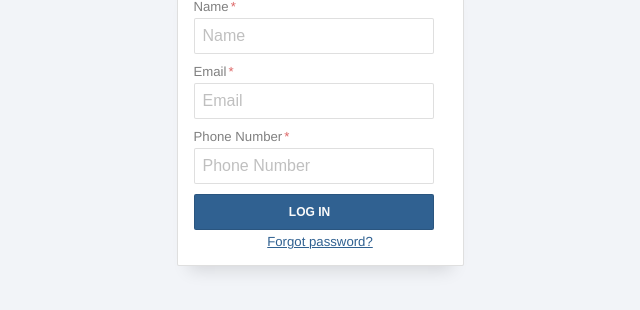
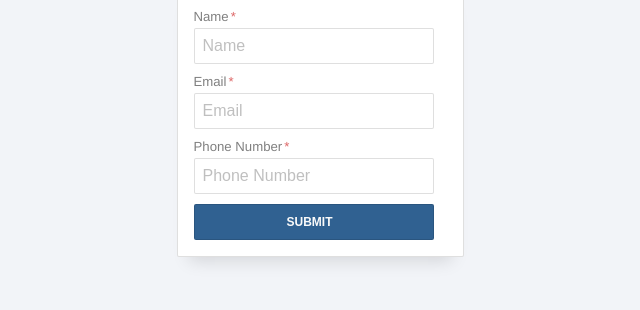
Before and after one commit to shameekASC5/shameekasc5.github.io, a plain HTML site: page easySplit/index.html in a window 1280 px wide. Shown: the part 422-732 px from the top of the page, without its empty margins (320-960 px from the left). Drawn offline with Linux system fonts and the light colour scheme.

Commit message:
changed login to submit button

```diff
--- a/easySplit/index.html
+++ b/easySplit/index.html
@@ -37,10 +37,8 @@
              <span class="required">Phone Number</span>
            </label>
          </div>
-         <input type="submit" value="Log In" />
-         <div class="email">
-           <a href="#">Forgot password?</a>
-         </div>
+         <input type="submit" value="Submit" />
+
        </form>
    </div>
 
```
Also changed, not shown: 1 other file.
